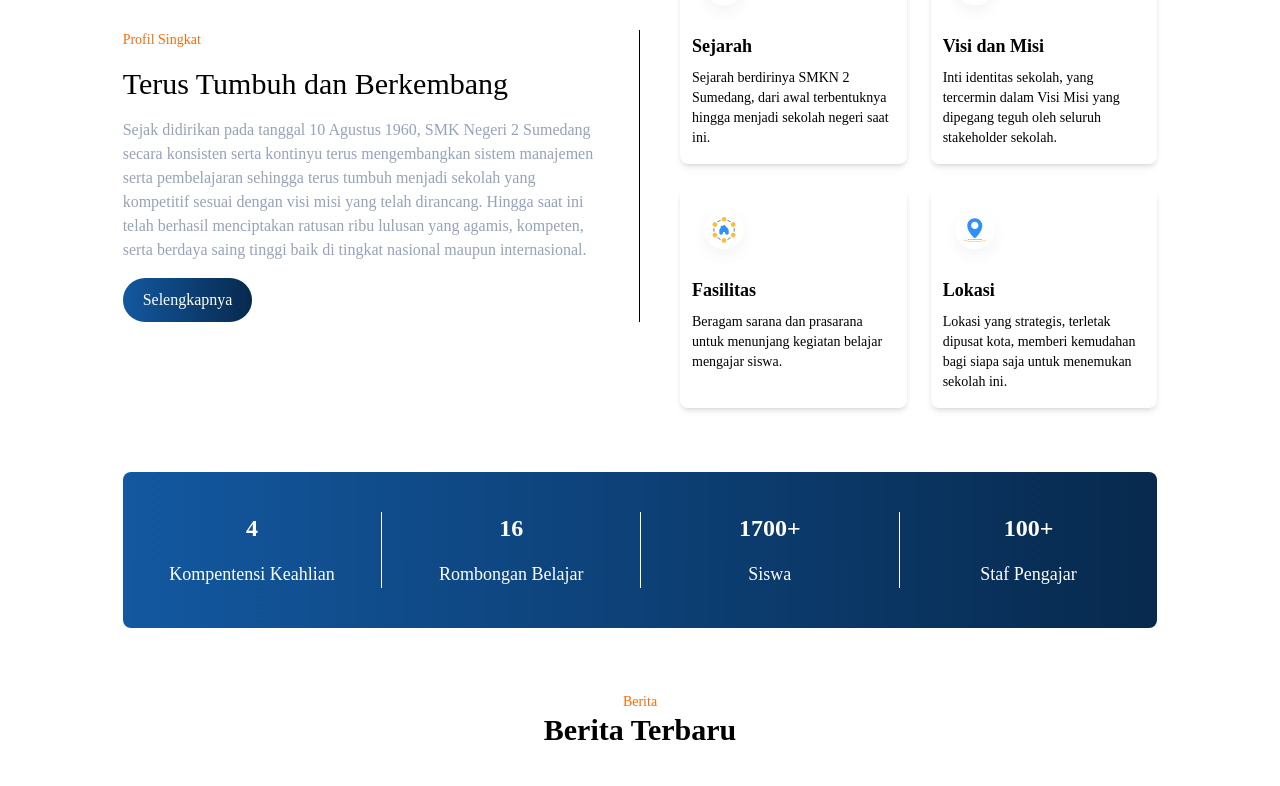
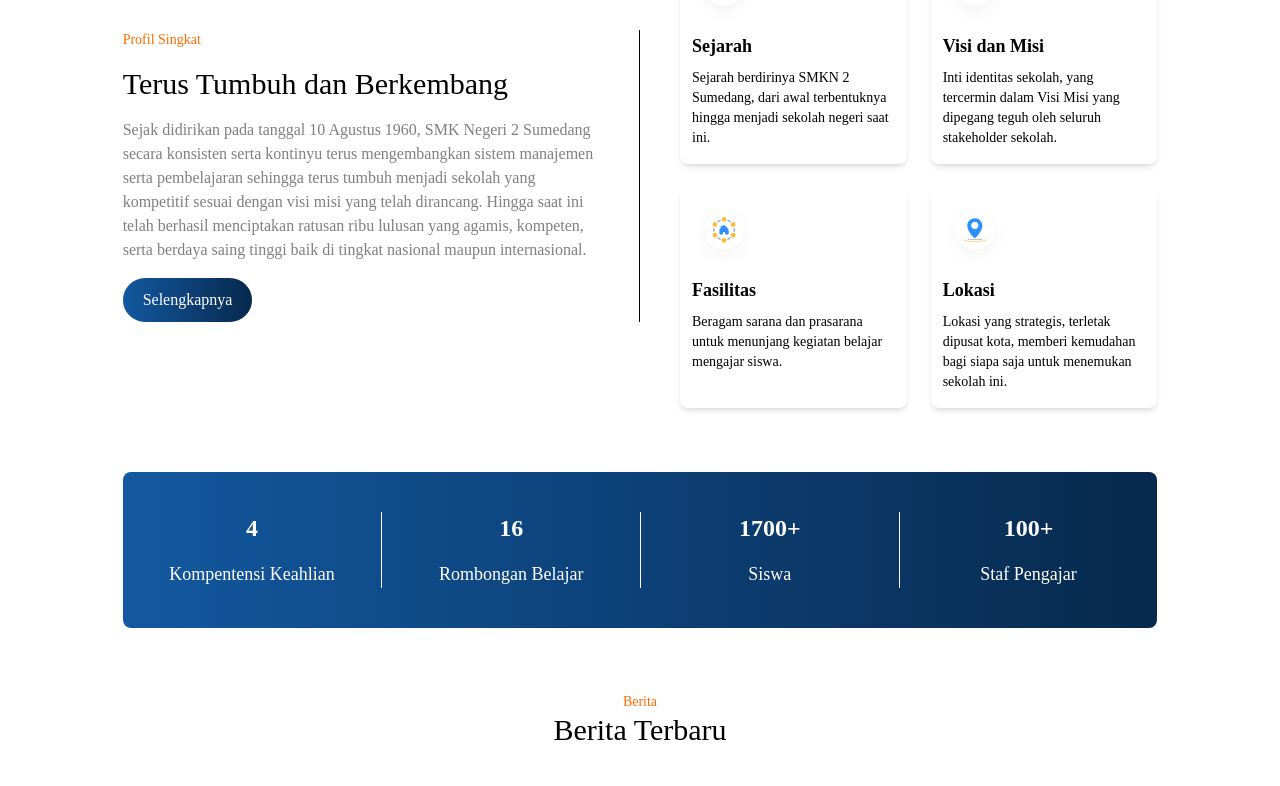
Before and after one commit to isyhfadilah/smkn2sumedang, a Next.js app: page / in a window 1280 px wide. Shown: the part 711-1497 px from the top of the page. Built offline with nearby package versions, Linux system fonts and the light colour scheme; a web font is replaced by a local one.

Commit message:
fix: minor change in landing page

```diff
--- a/src/components/common/sections/landing/berita.tsx
+++ b/src/components/common/sections/landing/berita.tsx
@@ -9,7 +9,7 @@ export const LandingBerita = () => {
       <Container className="flex flex-col justify-center items-center space-y-6">
         <div className="flex flex-col items-center justify-center">
           <p className="text-sm text-dark">Berita</p>
-          <h1 className="text-3xl font-semibold">Berita Terbaru</h1>
+          <h1 className="text-3xl font-medium">Berita Terbaru</h1>
         </div>
         <div className="grid grid-cols-3 gap-6 pt-4">
           {berita.slice(3).map((item, index) => (
--- a/src/components/common/sections/landing/hero.tsx
+++ b/src/components/common/sections/landing/hero.tsx
@@ -16,7 +16,7 @@ export const LandingHero = () => {
           Konsiste, Amanah.
         </p>
         <div>
-          <Button text={'Contact Us'} href="/" variant="primary" rounded="full" />
+          <Button text={'Contact Us'} href="/kontak" variant="primary" rounded="full" />
         </div>
       </Container>
       <div className="mt-26 bg-white py-6 shadow-md">
--- a/src/components/common/sections/landing/profil.tsx
+++ b/src/components/common/sections/landing/profil.tsx
@@ -11,13 +11,13 @@ export const LandingProfil = () => {
         <div className="border-r border-black space-y-4 w-full pr-10">
           <p className="text-sm text-dark">Profil Singkat</p>
           <h1 className="text-3xl font-medium">Terus Tumbuh dan Berkembang</h1>
-          <p className="text-slate">
+          <p className="text-black/50">
             Sejak didirikan pada tanggal 10 Agustus 1960, SMK Negeri 2 Sumedang secara konsisten serta kontinyu terus
             mengembangkan sistem manajemen serta pembelajaran sehingga terus tumbuh menjadi sekolah yang kompetitif sesuai
             dengan visi misi yang telah dirancang. Hingga saat ini telah berhasil menciptakan ratusan ribu lulusan yang
             agamis, kompeten, serta berdaya saing tinggi baik di tingkat nasional maupun internasional.
           </p>
-          <Button text={'Selengkapnya'} href="/" variant="primary" rounded="full" />
+          <Button text={'Selengkapnya'} href="/profil" variant="primary" rounded="full" />
         </div>
 
         <div className="grid grid-cols-2 gap-6 pl-10">
--- a/src/shared/styles/app.css
+++ b/src/shared/styles/app.css
@@ -683,7 +683,6 @@
 .text-primary{--un-text-opacity:1;color:rgba(7,41,77,var(--un-text-opacity));}
 .text-red-400{--un-text-opacity:1;color:rgba(248,113,113,var(--un-text-opacity));}
 .text-secondary{--un-text-opacity:1;color:rgba(255,187,56,var(--un-text-opacity));}
-.text-slate{--un-text-opacity:1;color:rgba(148,163,184,var(--un-text-opacity));}
 .\!disabled\:text-opacity-10:disabled{--un-text-opacity:0.1 !important;}
 .\!text-opacity-50{--un-text-opacity:0.5 !important;}
 .disabled\:text-opacity-10:disabled{--un-text-opacity:0.1;}
```
